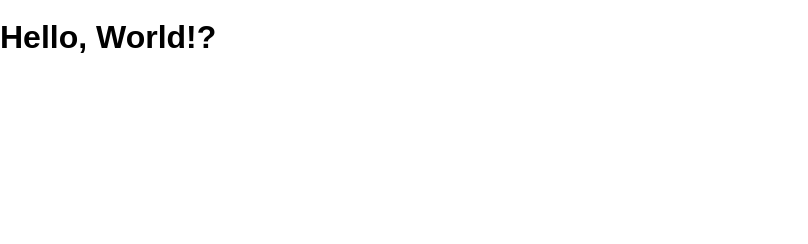
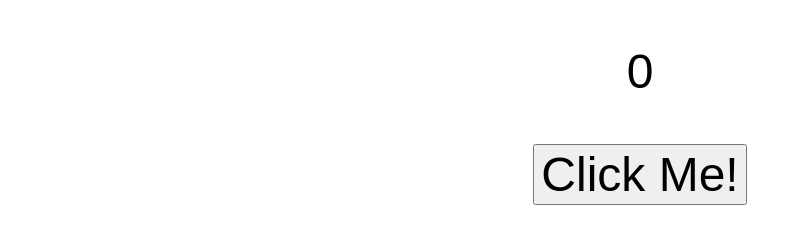
Before and after one commit to StPeteFrank/counting-clicks, a website: page public/index.html in a window 1280 px wide. Shown: the whole page, without its empty margins (0-808 px from the left). Drawn offline with Linux system fonts and the light colour scheme.

Commit message:
Learning Click Counters

```diff
--- a/public/index.html
+++ b/public/index.html
@@ -1,13 +1,18 @@
 <!DOCTYPE html>
 <html>
+
 <head lang="en">
   <meta charset="UTF-8">
   <meta name="viewport" content="width=device-width, initial-scale=1">
   <title>Counting Clicks</title>
   <link rel="stylesheet" href="/screen.css">
 </head>
+
 <body>
-    <h1>Hello, World!</h1>
+  <p>Count</p>
+  <button>Click Me!</button>
+
   <script src="/main.js" charset="utf-8"></script>
 </body>
+
 </html>
--- a/public/main.js
+++ b/public/main.js
@@ -1,5 +1,55 @@
+let count = 0
+
+const counter = event => {
+  event.preventDefault()
+
+  // The function does this:
+  // - increment the value of count
+  count = count + 1
+
+  // - change the p tag to show what is inside the variable count
+  const ptag = document.querySelector('p')
+  ptag.textContent = count
+}
+
+const reset = event => {
+  // Don't do the default functionality that this event
+  // would have done (in this case right click)
+  event.preventDefault()
+
+  // Set the count to 0
+  count = 0
+
+  // - change the p tag to show what is inside the variable count
+  const ptag = document.querySelector('p')
+  ptag.textContent = count
+}
+
 const main = () => {
-  document.querySelector('h1').textContent += '?'
+  // write all our code here inside main
+
+  // Find the p tag
+  const ptag = document.querySelector('p')
+  console.log(ptag)
+
+  // Change the p tag text into whatever is inside of the variable count
+  ptag.textContent = count
+
+  // Any time the user clicks on the button
+  // - find the button
+
+  const button = document.querySelector('button')
+  console.log(button)
+
+  // - tell the button any time you are clicked, call a function
+  button.addEventListener('click', counter)
+
+  // - tell the p tag, any time you are clicked, call the reset function
+  ptag.addEventListener('click', reset)
+  // ...
+  //
+  //
+  //
 }
 
 document.addEventListener('DOMContentLoaded', main)
--- a/public/screen.css
+++ b/public/screen.css
@@ -6,4 +6,11 @@ body {
   margin: 0;
   min-height: 100%;
   font: 16px / 1 sans-serif;
+  text-align: center;
 }
+
+p,
+button {
+  font-size: 3rem;
+  cursor: pointer;
+}
```
Lines whose indentation alone changed are shown as unchanged.
